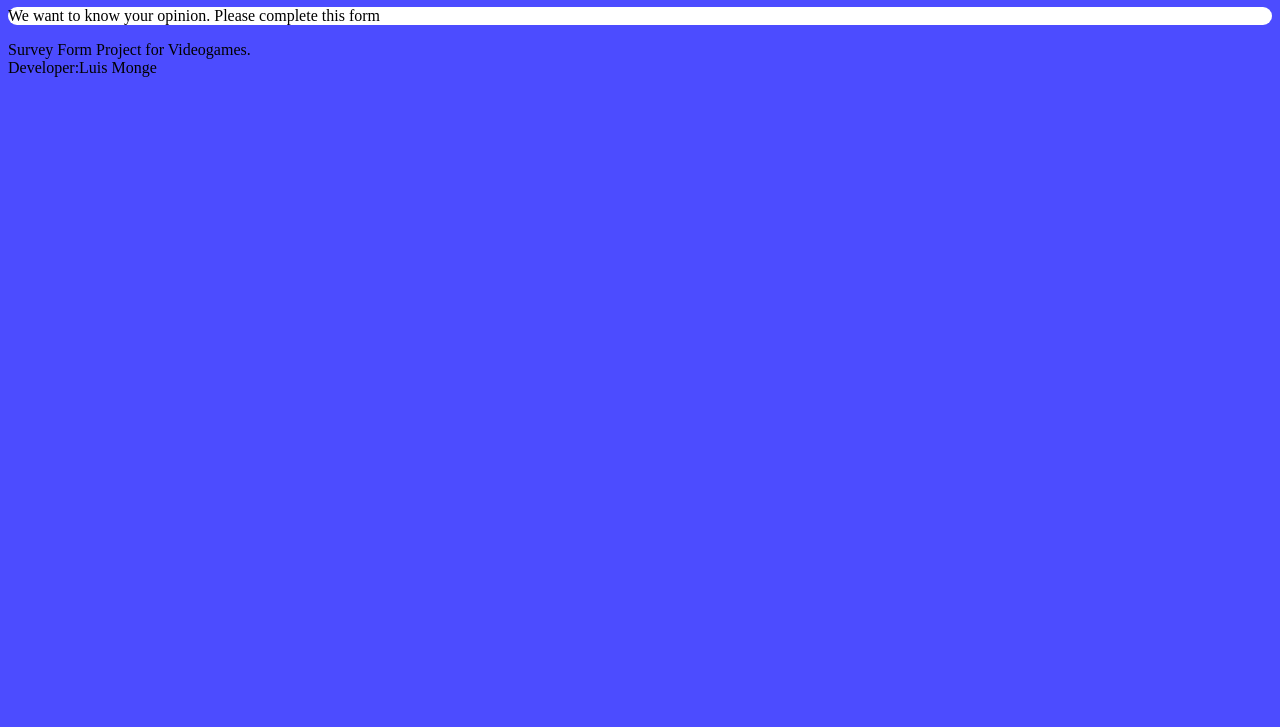
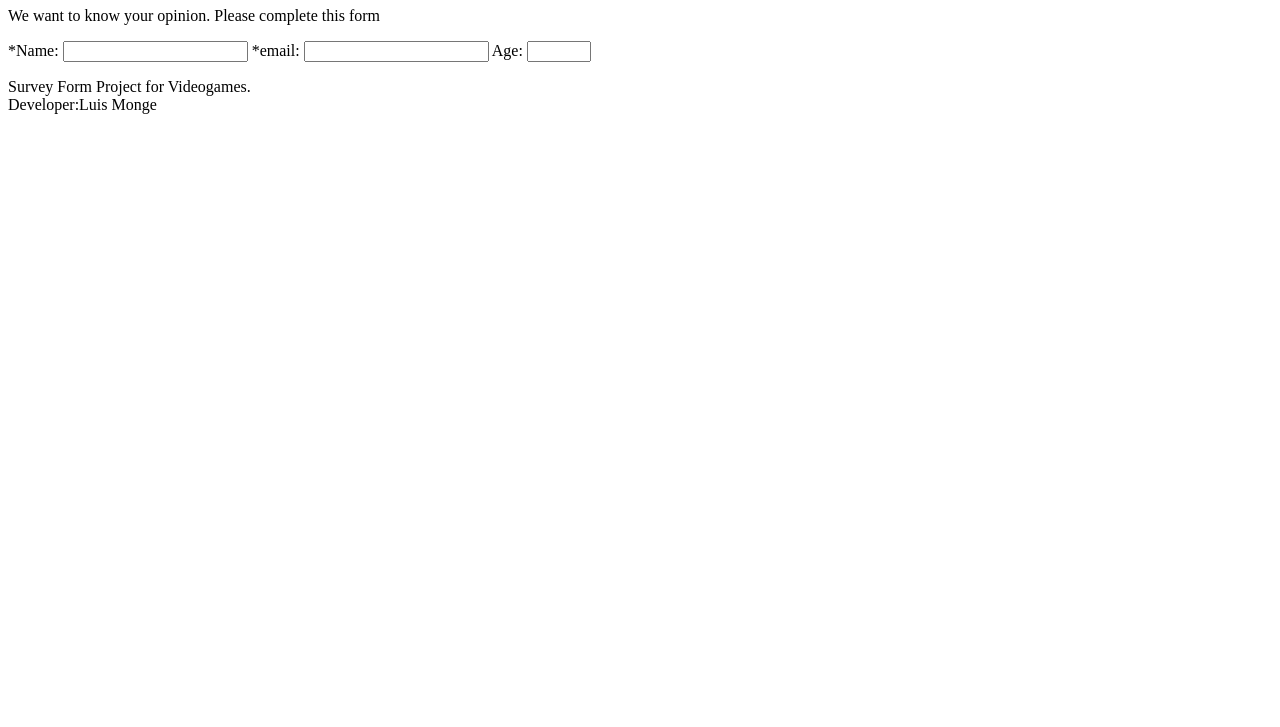
Before and after one commit to IamLAM/SurveyForm, a plain HTML site: page index.html in a window 1280 px wide. Shown: the part 73-800 px from the top of the page. Drawn offline with Linux system fonts and the light colour scheme.

Commit message:
Some inputs for personal info in survey

```diff
--- a/index.html
+++ b/index.html
@@ -3,7 +3,6 @@
 
 <head>
     <title>Videogames Survey Form</title>
-    <link rel="stylesheet" href="css/style.css">
 </head>
 
 <body>
@@ -14,6 +13,16 @@
 
         <p id="description">We want to know your opinion. Please complete this form</p>
         <section>
+            <article>
+                <form id="survey-form">
+                    <label for="name">*Name:</label>
+                    <input type="text" id="name" name="name" required/>
+                    <label for="name">*email:</label>
+                    <input type="email" id="email" name="email" required/>
+                    <label for="age">Age:</label>
+                    <input type="number" id="age" name="age" min="10" max="100" />
+                </form>
+            </article>
         </section>
 
     </main>
```
